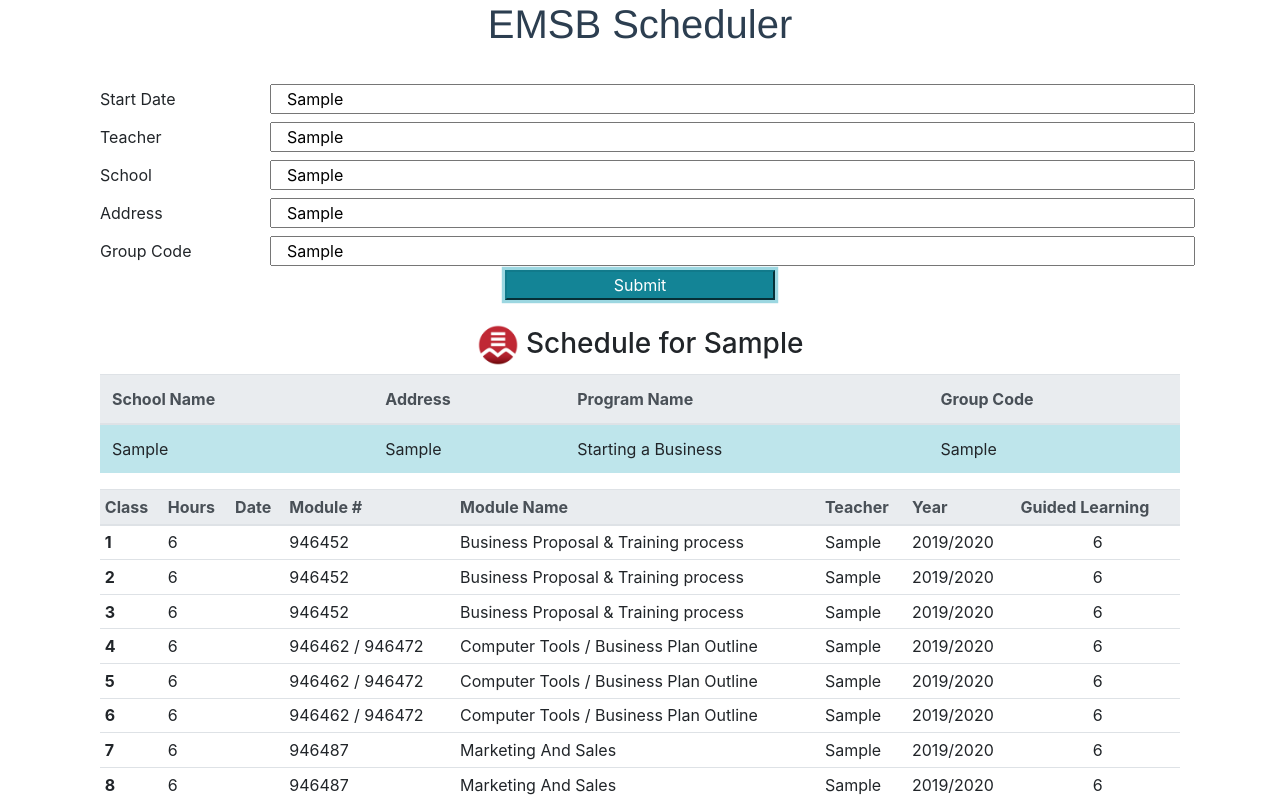
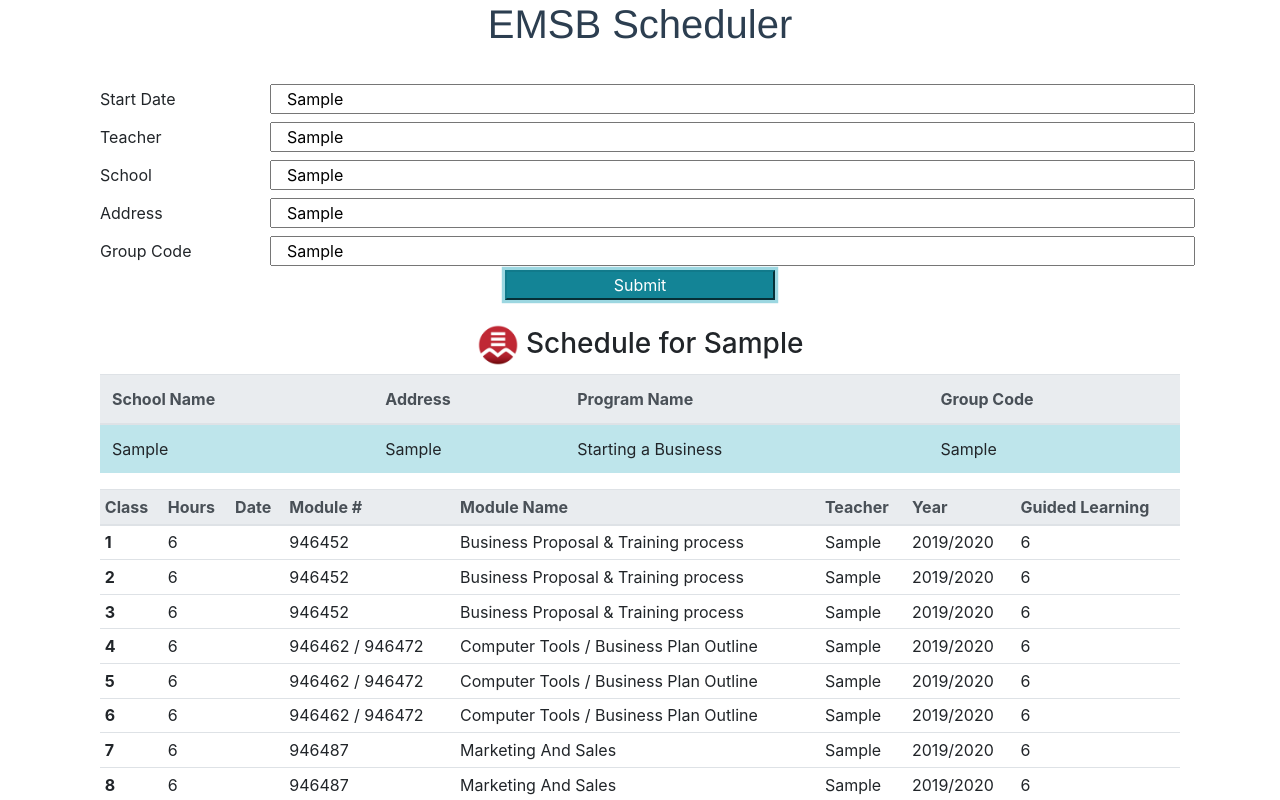
Before and after one commit to stevau5/emsb, a Vue app: page / in a window 1280 px wide. Both pictures are taken after typing "Sample", "Sample", "Sample", "Sample", "Sample" into the empty fields and a click on the input "Submit". Shown: the top 800 px of the page. Built offline with nearby package versions, Linux system fonts and the light colour scheme.

Commit message:
added landscape orientation and left column for guided learning

```diff
--- a/src/components/Schedule.vue
+++ b/src/components/Schedule.vue
@@ -50,7 +50,7 @@
                         <td>Business Proposal & Training process</td>
                         <td>{{teacher}}</td>
                         <td>2019/2020</td>
-                        <td class="text-center">6</td>
+                        <td class="text-left">6</td>
                     </tr>
 
                     <tr>
@@ -61,7 +61,7 @@
                         <td>Business Proposal & Training process</td>
                         <td>{{teacher}}</td>
                         <td>2019/2020</td>
-                        <td class="text-center">6</td>
+                        <td class="text-left">6</td>
                     </tr>
 
                     <tr>
@@ -72,7 +72,7 @@
                         <td>Business Proposal & Training process</td>
                         <td>{{teacher}}</td>
                         <td>2019/2020</td>
-                        <td class="text-center">6</td>
+                        <td class="text-left">6</td>
                     </tr>
 
                     <tr>
@@ -83,7 +83,7 @@
                         <td>Computer Tools / Business Plan Outline</td>
                         <td>{{teacher}}</td>
                         <td>2019/2020</td>
-                        <td class="text-center">6</td>
+                        <td class="text-left">6</td>
                     </tr>
 
                     <tr>
@@ -94,7 +94,7 @@
                         <td>Computer Tools / Business Plan Outline</td>
                         <td>{{teacher}}</td>
                         <td>2019/2020</td>
-                        <td class="text-center">6</td>
+                        <td class="text-left">6</td>
                     </tr>
 
                     <tr>
@@ -105,7 +105,7 @@
                         <td>Computer Tools / Business Plan Outline</td>
                         <td>{{teacher}}</td>
                         <td>2019/2020</td>
-                        <td class="text-center">6</td>
+                        <td class="text-left">6</td>
                     </tr>
 
                     <tr>
@@ -116,7 +116,7 @@
                         <td>Marketing And Sales</td>
                         <td>{{teacher}}</td>
                         <td>2019/2020</td>
-                        <td class="text-center">6</td>
+                        <td class="text-left">6</td>
                     </tr>
 
                     <tr>
@@ -127,7 +127,7 @@
                         <td>Marketing And Sales</td>
                         <td>{{teacher}}</td>
                         <td>2019/2020</td>
-                        <td class="text-center">6</td>
+                        <td class="text-left">6</td>
                     </tr>
 
                     <tr>
@@ -138,7 +138,7 @@
                         <td>Marketing And Sales</td>
                         <td>{{teacher}}</td>
                         <td>2019/2020</td>
-                        <td class="text-center">6</td>
+                        <td class="text-left">6</td>
                     </tr>
 
                     <tr>
@@ -149,7 +149,7 @@
                         <td>Marketing And Sales</td>
                         <td>{{teacher}}</td>
                         <td>2019/2020</td>
-                        <td class="text-center">6</td>
+                        <td class="text-left">6</td>
                     </tr>
 
                     <tr>
@@ -160,7 +160,7 @@
                         <td>Planning Resources</td>
                         <td>{{teacher}}</td>
                         <td>2019/2020</td>
-                        <td class="text-center">6</td>
+                        <td class="text-left">6</td>
                     </tr>
 
                     <tr>
@@ -171,7 +171,7 @@
                         <td>Planning Resources</td>
                         <td>{{teacher}}</td>
                         <td>2019/2020</td>
-                        <td class="text-center">6</td>
+                        <td class="text-left">6</td>
                     </tr>
 
                     <tr>
@@ -182,7 +182,7 @@
                         <td>Financial Plan</td>
                         <td>{{teacher}}</td>
                         <td>2019/2020</td>
-                        <td class="text-center">6</td>
+                        <td class="text-left">6</td>
                     </tr>
 
                     <tr>
@@ -193,7 +193,7 @@
                         <td>Financial Plan</td>
                         <td>{{teacher}}</td>
                         <td>2019/2020</td>
-                        <td class="text-center">6</td>
+                        <td class="text-left">6</td>
                     </tr>
 
                     <tr>
@@ -204,7 +204,7 @@
                         <td>Business Plan</td>
                         <td>{{teacher}}</td>
                         <td>2019/2020</td>
-                        <td class="text-center">6</td>
+                        <td class="text-left">6</td>
                     </tr>
                 </tbody>
             </table>
@@ -258,7 +258,7 @@ export default {
                 margin:       0.4,
                 filename:     'schedule.pdf',
                 html2canvas:  { scale: 2 },
-                jsPDF:        { unit: 'in', format: 'letter', orientation: 'portrait' }
+                jsPDF:        { unit: 'in', format: 'letter', orientation: 'landscape' }
             };
             html2pdf().set(opt).from(element).save();
         }
```
